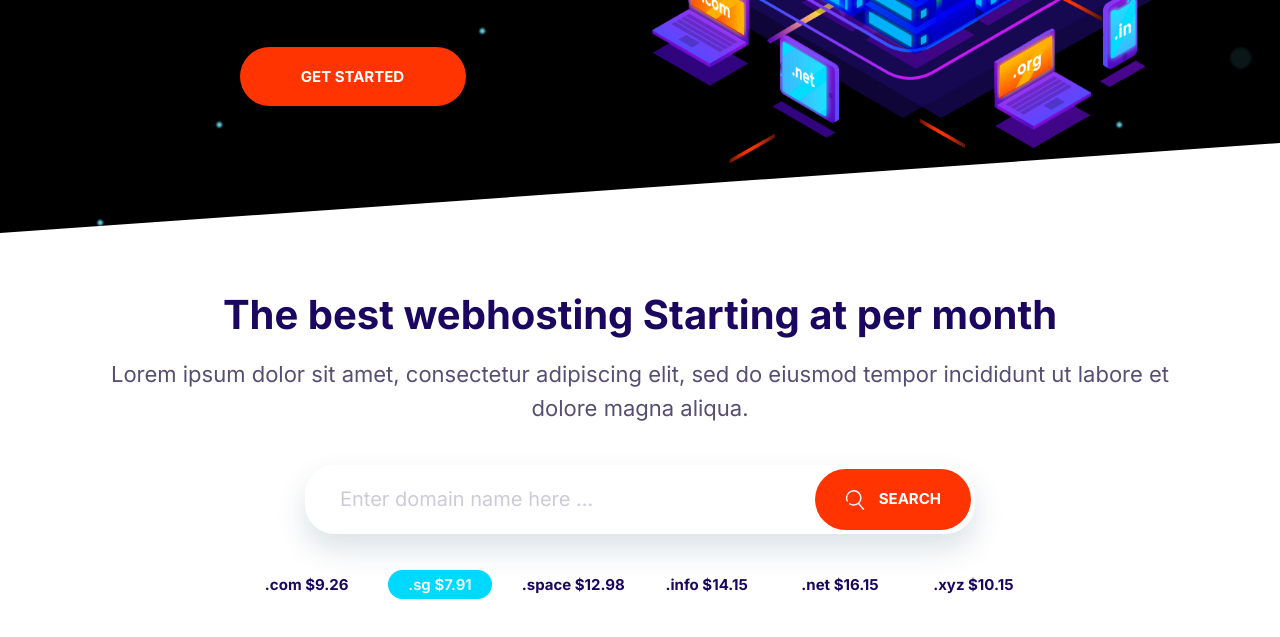
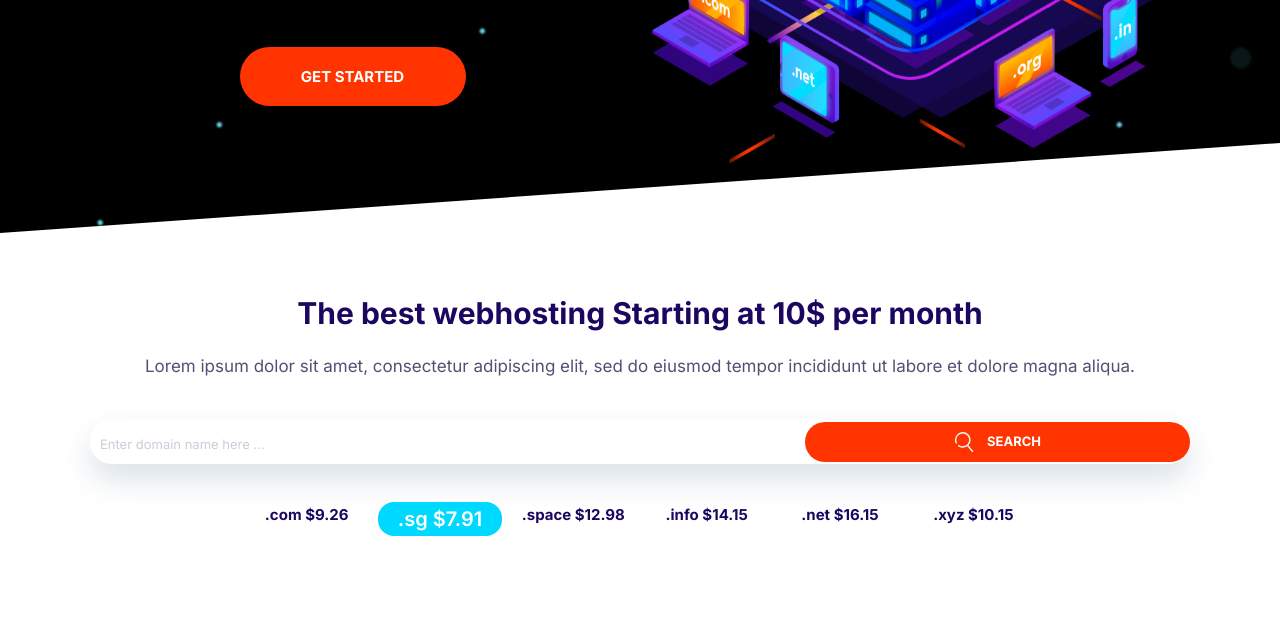
Before and after one commit to asjn3e/Moshified, a plain HTML site: page index.html in a window 1280 px wide. Shown: the part 461-1098 px from the top of the page. Drawn offline with Linux system fonts and the light colour scheme.

Commit message:
fix domain block bugs

```diff
--- a/index.html
+++ b/index.html
@@ -59,7 +59,7 @@
   <div class="block__heading">
     <h2>
       The best webhosting Starting
-      at per month
+      at 10$ per month
     </h2>
     <p>Lorem ipsum dolor sit amet, consectetur adipiscing elit, sed do eiusmod tempor incididunt ut labore et dolore
       magna aliqua. </p>
@@ -73,6 +73,7 @@
       Search
     </button>
   </div>
+
   <ul class="list domain-block__prices">
     <li>.com $9.26</li>
     <li><span class="badge badge--secondary ">.sg $7.91</span></li>
@@ -83,6 +84,9 @@
 
   </ul>
 </div>
+
+
+
 <script src="js/collapsible.js"></script>
 </body>
 
--- a/style/style.css
+++ b/style/style.css
@@ -843,6 +843,9 @@ a {
 
 
 /* domain block */
+.domain-block{
+
+}
 
 .domain-block .block__heading >p{
     color: #574e73;
@@ -854,19 +857,93 @@ a {
 .domain-block .input-group{
     border: none;
     box-shadow:0  15px 30px  rgba(9,58,88,.15) ;
-    margin: 4rem auto;
-    max-width: 670px;
+    margin: 4rem 0;
+    width: 100%;
 
 }
 
 .domain-block__prices{
+    width: 100%;
     display: grid;
     grid-template-columns: repeat(3 , 1fr);
     grid-template-rows: repeat(2 , 1fr);
     justify-items: center;
-    font-size: 2rem;
+
     font-weight: 700;
 }
+@media screen and (min-width:320px) {
+    .domain-block .block__heading >h2{
+
+        font-size:2.7rem;
+        line-height: 3.5rem;
+
+    }
+    .domain-block .block__heading >p{
+
+        font-size:1.4rem;
+        line-height: 3rem;
+
+    }
+    .domain-block .input{
+        padding: 1rem;
+        width: 65%;
+
+    }
+    .domain-block .btn{
+        padding: 1rem;
+        font-size: 1.1rem;
+        width: 35%;
+
+    }
+    ::placeholder{
+        font-size: 1.1rem;
+    }
+    .domain-block__prices{
+        font-size: 1.3rem;
+    }
+
+    .domain-block__prices .badge{
+        font-size: 1.6rem;
+    }
+}
+@media screen and (min-width:360px) {
+    .domain-block .block__heading >h2{
+
+        font-size:3rem;
+        line-height: 4rem;
+
+    }
+    .domain-block .block__heading >p{
+
+        font-size:1.7rem;
+        line-height: 2.7rem;
+
+    }
+    .domain-block .input{
+        padding: 1rem;
+        width: 65%;
+
+    }
+    .domain-block .btn{
+        padding: 1rem;
+        font-size: 1.3rem;
+        width: 35%;
+
+    }
+    ::placeholder{
+        font-size: 1.3rem;
+    }
+    .domain-block__prices{
+        font-size: 1.3rem;
+    }
+
+    .domain-block__prices .badge{
+        font-size: 2rem;
+    }
+}
+
+
+
 @media screen and (min-width:768px) {
     .domain-block__prices{
         max-width: 800px;
@@ -874,4 +951,8 @@ a {
         font-size: 1.5rem;
         grid-template-columns: repeat(auto-fit , minmax(100px,1fr))
     }
+    .domain-block .btn{
+        max-width: 670px;
+        margin: auto;
+    }
 }
```
